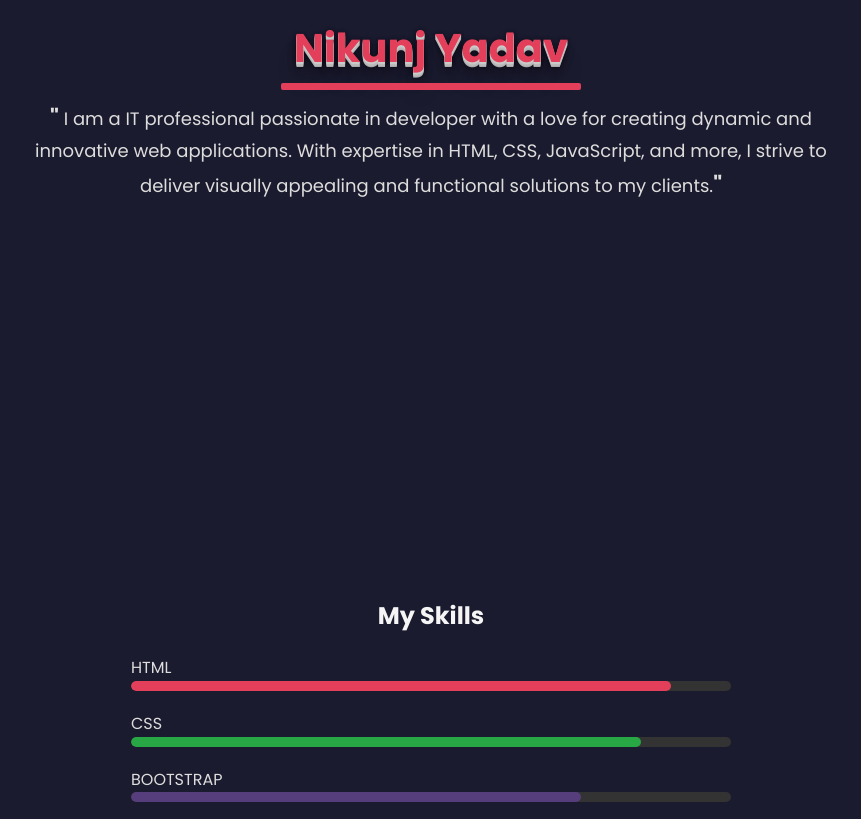
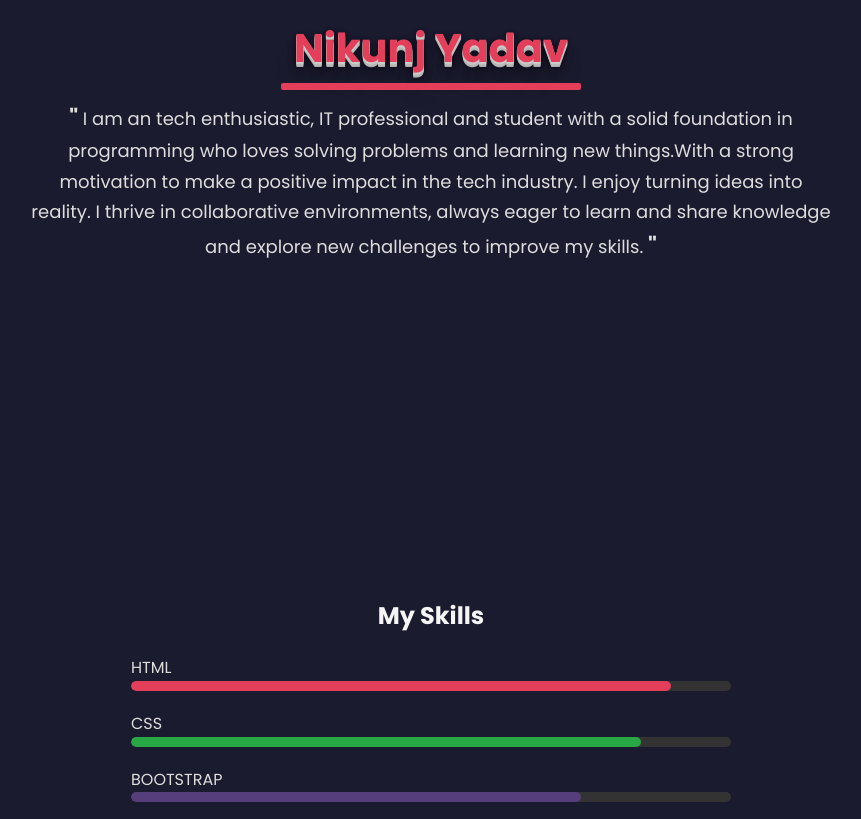
Before and after one commit to MritBit/protfolio, a plain HTML site: page index.html in a window 1280 px wide. Shown: the part 1103-1922 px from the top of the page, without its empty margins (209-1070 px from the left). Drawn offline with Linux system fonts and the light colour scheme.

Commit message:
Update index.html

```diff
--- a/index.html
+++ b/index.html
@@ -64,11 +64,9 @@
         <h2>Nikunj Yadav</h2>
     </div>
     <p>
-        <strong><big>"</big></strong> I am a IT professional passionate in developer with a love for creating dynamic
-        and innovative
-        web applications. With expertise
-        in HTML, CSS, JavaScript, and more, I strive to deliver visually appealing and functional solutions to my
-        clients.<strong><big>"</big></strong>
+        <strong><big>"</big></strong> I am an tech enthusiastic, IT professional and student with a solid foundation in programming  who loves solving problems and learning new things.With a strong motivation to make a positive impact in the tech industry. I enjoy turning ideas into reality. I thrive in collaborative environments, always eager to learn and share knowledge and explore new challenges to improve my skills.
+
+        <strong><big>"</big></strong>
     </p>
 </section>
 
```
